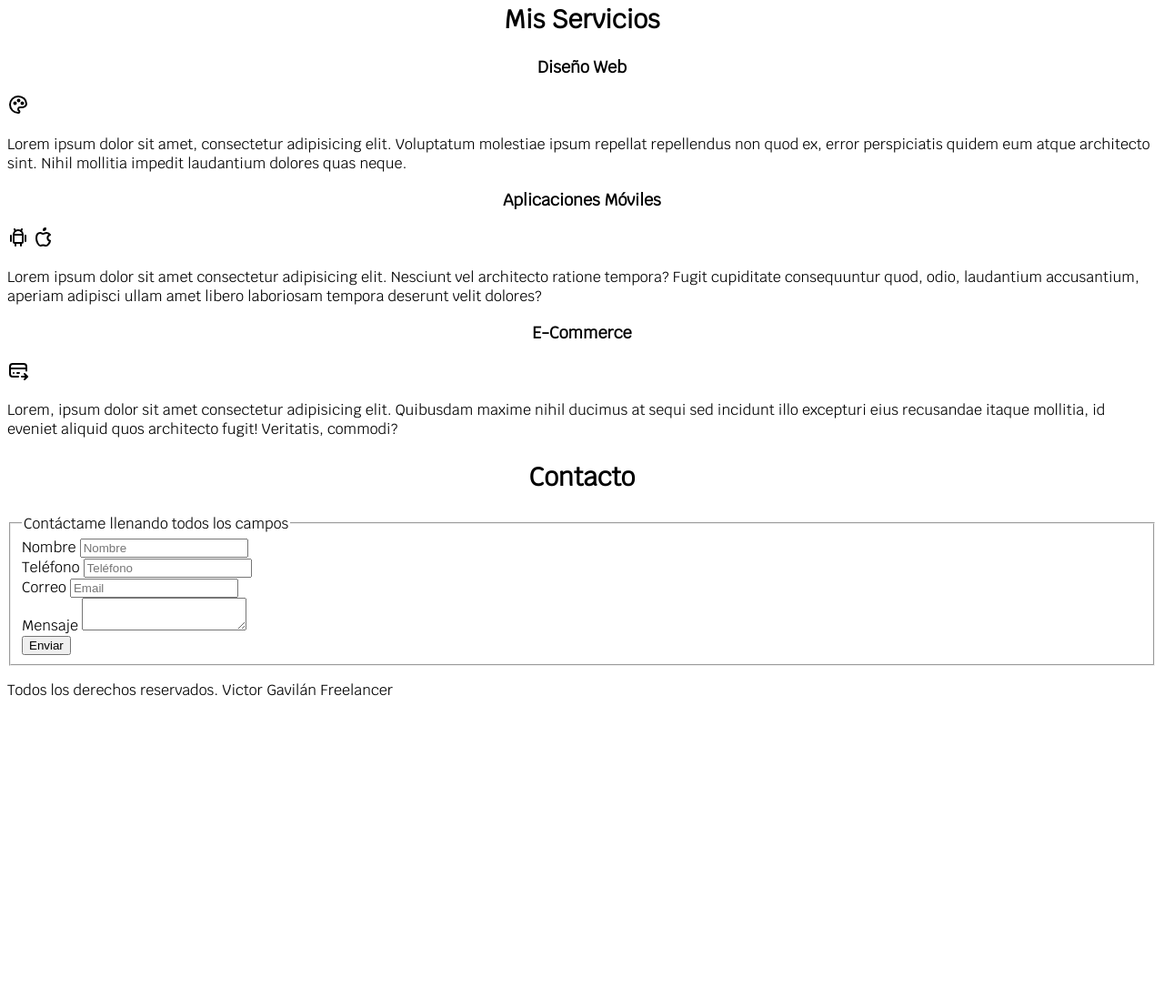
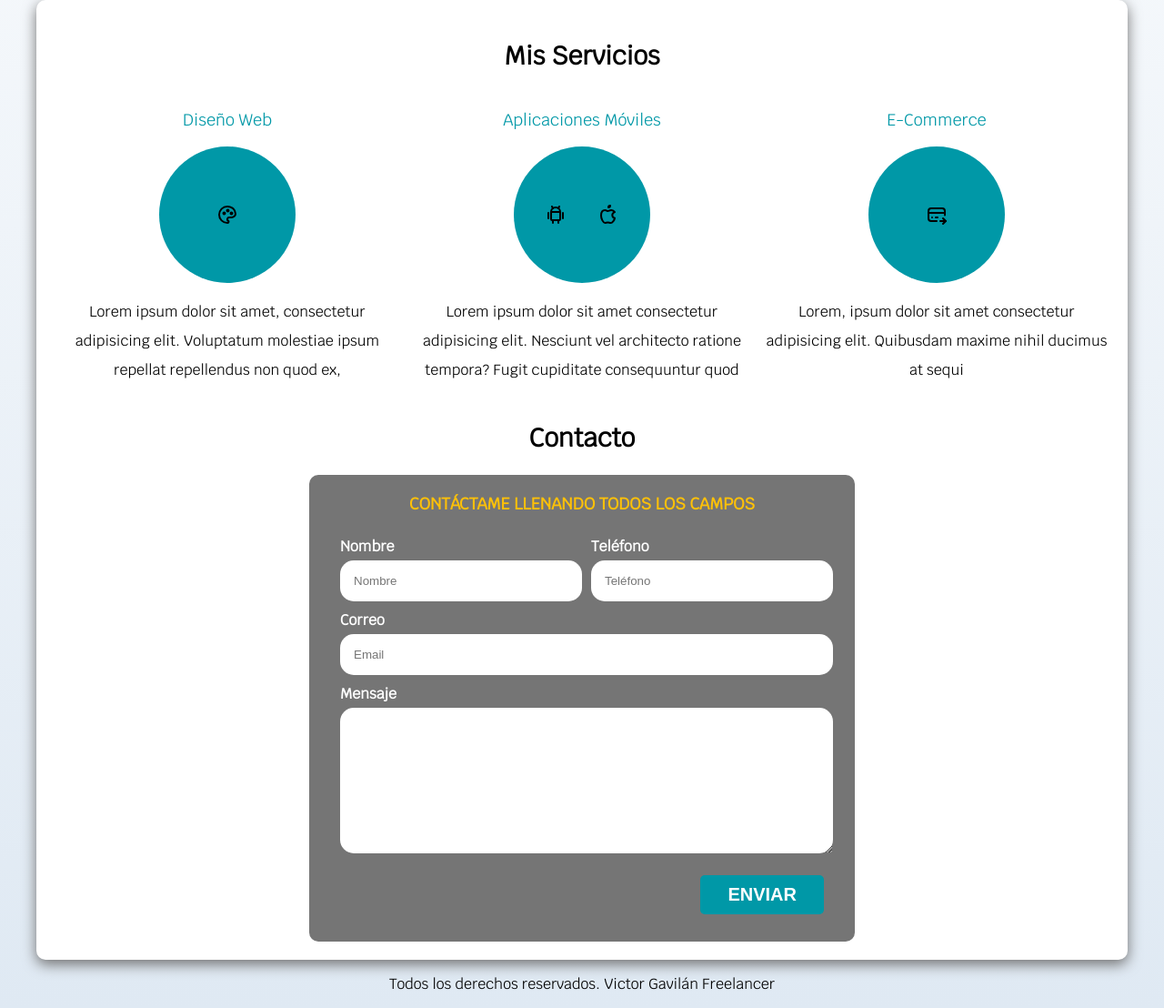
Before and after one commit to VictorGavilanR/Web-Freelancer, a plain HTML site: page Sitio Freelancer/index.html in a window 1280 px wide. Shown: the part 616-1724 px from the top of the page at 91% size. Before the commit the page ends 1401 px from the top, so only its background shows below. Drawn offline with Linux system fonts and the light colour scheme.

Commit message:
commit
Completado al 100%

```diff
--- a/Sitio Freelancer/css/style.css
+++ b/Sitio Freelancer/css/style.css
@@ -2,6 +2,7 @@
 html{
     font-size: 62.5%;
     box-sizing: border-box;
+    scroll-snap-type: y mandatory;
 }
 *, *::before, *:after{
     box-sizing: inherit;
@@ -10,7 +11,16 @@ html{
 body{
     font-size: 16px; /* 1em = 10px */
     font-family: "Krub", sans-serif;
+    background-image: linear-gradient(to top, #DFE9F3 0%, #fff 100%);
 
+}
+.sombra{
+    -webkit-box-shadow: 0px 5px 15px 0px rgba(112,112,112,1);
+    -moz-box-shadow: 0px 5px 15px 0px rgba(112,112,112,1);
+    box-shadow: 0px 5px 15px 0px rgba(112,112,112,1);
+    background-color: #fff;
+    padding: 2rem;
+    border-radius: 1rem;
 }
 h1{
     font-size: 3.8rem;
@@ -34,9 +44,54 @@ h1,h2,h3{
 }
 
 
+
+
 .contenedor {
     max-width: 120rem;
     margin: 0 auto;
+}
+.boton{
+    background-color: #0098a7;
+    color: #fff;
+    padding: 1rem 3rem;
+    margin-top: 1rem;
+    font-size: 2rem;
+    text-decoration: none;
+    text-transform: uppercase;
+    font-weight: bold;
+    border-radius: .5rem;
+    width: 90%;
+    text-align: center;
+    border: none;
+}
+@media (min-width: 480px) {
+    .boton{
+        width: auto;
+    }
+
+}
+
+.boton:hover{
+    cursor: pointer;
+}
+/**Utilidades**/
+
+.w-sm-100{
+    width: 100%;
+}
+@media (min-width: 480px) {
+    .w-sm-100{
+        width: auto;
+    }
+
+}
+.flex{
+    display: flex;
+}
+
+.alinear-derecha{
+    justify-content: flex-end;
+
 }
 
 .nav-bg{
@@ -75,6 +130,7 @@ h1,h2,h3{
     background-size: cover;
     height: 450px;
     position: relative;
+    margin-bottom: 2rem;
 }
 
 .contenido-hero{
@@ -92,3 +148,131 @@ h1,h2,h3{
 .contenido-hero p{
     color: #fff;
 }
+
+.contenido-hero .ubicacion{
+    display: flex;
+    align-items: center;
+}
+/**Servicios**/
+@media (min-width: 480px ) {
+    .servicios{
+        display: grid;
+        grid-template-columns: repeat(3,1fr);
+        column-gap:1rem;
+    }
+
+}
+/**SCROLL SNAP**/
+.servicios,
+.navegacion-principal,
+.formulario{
+    scroll-snap-align: center;
+    scroll-snap-stop: always;
+}
+
+.servicio {
+    display: flex;
+    flex-direction: column;
+    align-items: center;
+
+
+}
+.servicio h3{
+    color: #0098a7;
+    font-weight: normal;
+}
+
+.servicio p{
+    line-height: 2;
+    text-align: center;
+}
+
+.servicio .iconos{
+    height: 15rem;
+    width: 15rem;
+    background-color: #0098a7;
+    border-radius: 50%;
+    display: flex;
+    justify-content: space-evenly;
+    align-items: center;
+
+}
+
+/** CONTACTO **/
+
+.formulario{
+    background-color: #757575;
+    width: min(  60rem, 100% ) ; /** Utiliza el valor más pequeño **/
+    margin: 0 auto;
+    padding: 2rem;
+    border-radius: 1rem ;
+
+}
+
+.formulario fieldset{
+    border: none;
+
+}
+
+.formulario legend{
+    text-align: center;
+    font-size: 1.8rem;
+    text-transform: uppercase;
+    font-weight: 700;
+    margin-bottom: 2rem;
+    color: #ffc107;
+}
+
+@media (min-width: 480px ) {
+    .contenedor-campos{
+        display: grid;
+        grid-template-columns: 50% 50%;
+        grid-template-rows: auto auto 20rem;
+        column-gap: 1rem;
+    }
+    .campo:nth-child(3),
+    .campo:nth-child(4){
+        grid-column: 1 / 3;
+    }
+
+
+}
+
+
+
+.campo{
+    margin-bottom: 1rem;
+
+}
+
+.campo label{
+    color: #fff;
+    font-weight: bold;
+    margin-bottom:.5rem;
+    display: block;
+
+}
+
+.campo textarea{
+    height: 16rem;
+
+}
+
+.input-formulario{
+    width: 100%;
+    border: none;
+    padding: 1.5rem;
+    border-radius: 1.5rem;
+
+}
+
+
+.enviar .boton{
+    width: 100%;
+}
+
+/**Footer**/
+
+.footer{
+    text-align: center;
+}
--- a/Sitio Freelancer/index.html
+++ b/Sitio Freelancer/index.html
@@ -24,77 +24,120 @@
 
     <section class="hero">
         <div class="contenido-hero">
-            <h2>Diseño y desarrollo Web Freelancer</h2>
+            <h2>Diseño y Desarrollo Web Freelancer</h2>
 
 
-            <p>
+            <div class="ubicacion">
                 <svg  xmlns="http://www.w3.org/2000/svg"  width="24"  height="24"  viewBox="0 0 24 24"  fill="currentColor"  class="icon icon-tabler icons-tabler-filled icon-tabler-map-pin">
                     <path stroke="none" d="M0 0h24v24H0z" fill="none"/><path d="M18.364 4.636a9 9 0 0 1 .203 12.519l-.203 .21l-4.243 4.242a3 3 0 0 1 -4.097 .135l-.144 -.135l-4.244 -4.243a9 9 0 0 1 12.728 -12.728zm-6.364 3.364a3 3 0 1 0 0 6a3 3 0 0 0 0 -6z" />
                 </svg>
-                Concepción, Chile</p>
-            <a href="#">Contactar</a>
+                <p>Concepción, Chile</p>
+            </div>
+
+            <a class="boton" href="#">Contactar</a>
         </div>
     </section>
-    <main>
+    <main class="contenedor sombra">
         <h2>Mis Servicios</h2>
-        <section>
+
+        <div class="servicios">
+            <section class="servicio">
                 <h3>Diseño Web</h3>
-            <svg  xmlns="http://www.w3.org/2000/svg"  width="24"  height="24"  viewBox="0 0 24 24"  fill="none"  stroke="currentColor"  stroke-width="2"  stroke-linecap="round"  stroke-linejoin="round"  class="icon icon-tabler icons-tabler-outline icon-tabler-palette"><path stroke="none" d="M0 0h24v24H0z" fill="none"/><path d="M12 21a9 9 0 0 1 0 -18c4.97 0 9 3.582 9 8c0 1.06 -.474 2.078 -1.318 2.828c-.844 .75 -1.989 1.172 -3.182 1.172h-2.5a2 2 0 0 0 -1 3.75a1.3 1.3 0 0 1 -1 2.25" /><path d="M8.5 10.5m-1 0a1 1 0 1 0 2 0a1 1 0 1 0 -2 0" /><path d="M12.5 7.5m-1 0a1 1 0 1 0 2 0a1 1 0 1 0 -2 0" /><path d="M16.5 10.5m-1 0a1 1 0 1 0 2 0a1 1 0 1 0 -2 0" /></svg>
-            <p>Lorem ipsum dolor sit amet, consectetur adipisicing elit. Voluptatum molestiae ipsum repellat repellendus non quod ex, error perspiciatis quidem eum atque architecto sint. Nihil mollitia impedit laudantium dolores quas neque.</p>
-        </section>
-        <section>
-            <h3>Aplicaciones Móviles</h3>
-            <svg  xmlns="http://www.w3.org/2000/svg"  width="24"  height="24"  viewBox="0 0 24 24"  fill="none"  stroke="currentColor"  stroke-width="2"  stroke-linecap="round"  stroke-linejoin="round"  class="icon icon-tabler icons-tabler-outline icon-tabler-brand-android"><path stroke="none" d="M0 0h24v24H0z" fill="none"/><path d="M4 10l0 6" /><path d="M20 10l0 6" /><path d="M7 9h10v8a1 1 0 0 1 -1 1h-8a1 1 0 0 1 -1 -1v-8a5 5 0 0 1 10 0" /><path d="M8 3l1 2" /><path d="M16 3l-1 2" /><path d="M9 18l0 3" /><path d="M15 18l0 3" /></svg>
-            <svg  xmlns="http://www.w3.org/2000/svg"  width="24"  height="24"  viewBox="0 0 24 24"  fill="none"  stroke="currentColor"  stroke-width="2"  stroke-linecap="round"  stroke-linejoin="round"  class="icon icon-tabler icons-tabler-outline icon-tabler-brand-apple"><path stroke="none" d="M0 0h24v24H0z" fill="none"/><path d="M8.286 7.008c-3.216 0 -4.286 3.23 -4.286 5.92c0 3.229 2.143 8.072 4.286 8.072c1.165 -.05 1.799 -.538 3.214 -.538c1.406 0 1.607 .538 3.214 .538s4.286 -3.229 4.286 -5.381c-.03 -.011 -2.649 -.434 -2.679 -3.23c-.02 -2.335 2.589 -3.179 2.679 -3.228c-1.096 -1.606 -3.162 -2.113 -3.75 -2.153c-1.535 -.12 -3.032 1.077 -3.75 1.077c-.729 0 -2.036 -1.077 -3.214 -1.077z" /><path d="M12 4a2 2 0 0 0 2 -2a2 2 0 0 0 -2 2" /></svg>
-            <p>Lorem ipsum dolor sit amet consectetur adipisicing elit. Nesciunt vel architecto ratione tempora? Fugit cupiditate consequuntur quod, odio, laudantium accusantium, aperiam adipisci ullam amet libero laboriosam tempora deserunt velit dolores?</p>
-        </section>
-        <section>
-            <h3>E-Commerce</h3>
-            <svg  xmlns="http://www.w3.org/2000/svg"  width="24"  height="24"  viewBox="0 0 24 24"  fill="none"  stroke="currentColor"  stroke-width="2"  stroke-linecap="round"  stroke-linejoin="round"  class="icon icon-tabler icons-tabler-outline icon-tabler-credit-card-pay"><path stroke="none" d="M0 0h24v24H0z" fill="none"/><path d="M12 19h-6a3 3 0 0 1 -3 -3v-8a3 3 0 0 1 3 -3h12a3 3 0 0 1 3 3v4.5" /><path d="M3 10h18" /><path d="M16 19h6" /><path d="M19 16l3 3l-3 3" /><path d="M7.005 15h.005" /><path d="M11 15h2" /></svg>
-            <p>Lorem, ipsum dolor sit amet consectetur adipisicing elit. Quibusdam maxime nihil ducimus at sequi sed incidunt illo excepturi eius recusandae itaque mollitia, id eveniet aliquid quos architecto fugit! Veritatis, commodi?</p>
-            </main>
+                <div class="iconos">
+                    <svg  xmlns="http://www.w3.org/2000/svg"  width="24"  height="24"  viewBox="0 0 24 24"  fill="none"  stroke="currentColor"  stroke-width="2"  stroke-linecap="round"  stroke-linejoin="round"  class="icon icon-tabler icons-tabler-outline icon-tabler-palette">
+                        <path stroke="none" d="M0 0h24v24H0z" fill="none"/>
+                        <path d="M12 21a9 9 0 0 1 0 -18c4.97 0 9 3.582 9 8c0 1.06 -.474 2.078 -1.318 2.828c-.844 .75 -1.989 1.172 -3.182 1.172h-2.5a2 2 0 0 0 -1 3.75a1.3 1.3 0 0 1 -1 2.25" />
+                        <path d="M8.5 10.5m-1 0a1 1 0 1 0 2 0a1 1 0 1 0 -2 0" />
+                        <path d="M12.5 7.5m-1 0a1 1 0 1 0 2 0a1 1 0 1 0 -2 0" />
+                        <path d="M16.5 10.5m-1 0a1 1 0 1 0 2 0a1 1 0 1 0 -2 0" />
+                    </svg>
+                </div>
+                <p>Lorem ipsum dolor sit amet, consectetur adipisicing elit. Voluptatum molestiae ipsum repellat repellendus non quod ex,</p>
             </section>
 
+            <section class="servicio">
+                <h3>Aplicaciones Móviles</h3>
+                <div class="iconos">
+                    <svg  xmlns="http://www.w3.org/2000/svg"  width="24"  height="24"  viewBox="0 0 24 24"  fill="none"  stroke="currentColor"  stroke-width="2"  stroke-linecap="round"  stroke-linejoin="round"  class="icon icon-tabler icons-tabler-outline icon-tabler-brand-android">
+                        <path stroke="none" d="M0 0h24v24H0z" fill="none"/>
+                        <path d="M4 10l0 6" />
+                        <path d="M20 10l0 6" />
+                        <path d="M7 9h10v8a1 1 0 0 1 -1 1h-8a1 1 0 0 1 -1 -1v-8a5 5 0 0 1 10 0" /><path d="M8 3l1 2" />
+                        <path d="M16 3l-1 2" />
+                        <path d="M9 18l0 3" />
+                        <path d="M15 18l0 3" />
+                    </svg>
+
+                    <svg  xmlns="http://www.w3.org/2000/svg"  width="24"  height="24"  viewBox="0 0 24 24"  fill="none"  stroke="currentColor"  stroke-width="2"  stroke-linecap="round"  stroke-linejoin="round"  class="icon icon-tabler icons-tabler-outline icon-tabler-brand-apple">
+                        <path stroke="none" d="M0 0h24v24H0z" fill="none"/>
+                        <path d="M8.286 7.008c-3.216 0 -4.286 3.23 -4.286 5.92c0 3.229 2.143 8.072 4.286 8.072c1.165 -.05 1.799 -.538 3.214 -.538c1.406 0 1.607 .538 3.214 .538s4.286 -3.229 4.286 -5.381c-.03 -.011 -2.649 -.434 -2.679 -3.23c-.02 -2.335 2.589 -3.179 2.679 -3.228c-1.096 -1.606 -3.162 -2.113 -3.75 -2.153c-1.535 -.12 -3.032 1.077 -3.75 1.077c-.729 0 -2.036 -1.077 -3.214 -1.077z" />
+                        <path d="M12 4a2 2 0 0 0 2 -2a2 2 0 0 0 -2 2" />
+                    </svg>
+                </div>
+                <p>Lorem ipsum dolor sit amet consectetur adipisicing elit. Nesciunt vel architecto ratione tempora? Fugit cupiditate consequuntur quod </p>
+            </section>
+
+            <section class="servicio">
+                <h3>E-Commerce</h3>
+                <div class="iconos">
+                    <svg  xmlns="http://www.w3.org/2000/svg"  width="24"  height="24"  viewBox="0 0 24 24"  fill="none"  stroke="currentColor"  stroke-width="2"  stroke-linecap="round"  stroke-linejoin="round"  class="icon icon-tabler icons-tabler-outline icon-tabler-credit-card-pay">
+                        <path stroke="none" d="M0 0h24v24H0z" fill="none"/>
+                        <path d="M12 19h-6a3 3 0 0 1 -3 -3v-8a3 3 0 0 1 3 -3h12a3 3 0 0 1 3 3v4.5" />
+                        <path d="M3 10h18" />
+                        <path d="M16 19h6" />ç
+                        <path d="M19 16l3 3l-3 3" />
+                        <path d="M7.005 15h.005" />
+                        <path d="M11 15h2" />
+                    </svg>
+                </div>
+                <p>Lorem, ipsum dolor sit amet consectetur adipisicing elit. Quibusdam maxime nihil ducimus at sequi</p>
+            </section>
+        </div> <!--cierre de la clase de servicios-->
         <section>
             <h2>Contacto</h2>
 
-        <form>
+            <form class="formulario">
                 <fieldset>
                     <legend>Contáctame llenando todos los campos</legend>
-
-                <div>
+                    <div class="contenedor-campos">
+                        <div class="campo">
                             <label>Nombre</label>
-                    <input type="text" placeholder="Nombre">
+                            <input class="input-formulario" type="text" placeholder="Nombre">
                         </div>
 
-                <div>
+                        <div class="campo">
                             <label>Teléfono</label>
-                    <input type="tel" placeholder="Teléfono">
+                            <input class="input-formulario" type="tel" placeholder="Teléfono">
                         </div>
 
-                <div>
+                        <div class="campo">
                             <label>Correo</label>
-                    <input type="email" placeholder="Email">
+                            <input class="input-formulario" type="email" placeholder="Email">
                         </div>
 
-                <div>
+                        <div class="campo">
                             <label>Mensaje</label>
-                    <textarea></textarea>
+                            <textarea class="input-formulario"></textarea>
+                        </div>
+                    </div> <!-- Contenedor-Campos-->
+
+                    <div class="alinear-derecha flex">
+                        <input class="boton w-sm-100" type="submit" value="Enviar">
                     </div>
 
-                <div>
-                    <input type="submit" value="Enviar">
-                </div>
                 </fieldset>
 
             </form>
         </section>
-    <footer>
+    </main>
+    <footer class="footer">
         <p>Todos los derechos reservados. Victor Gavilán Freelancer</p>
     </footer>
 
 
 
 
+
+
 </body>
 </html>
```
Lines whose indentation alone changed are shown as unchanged.
